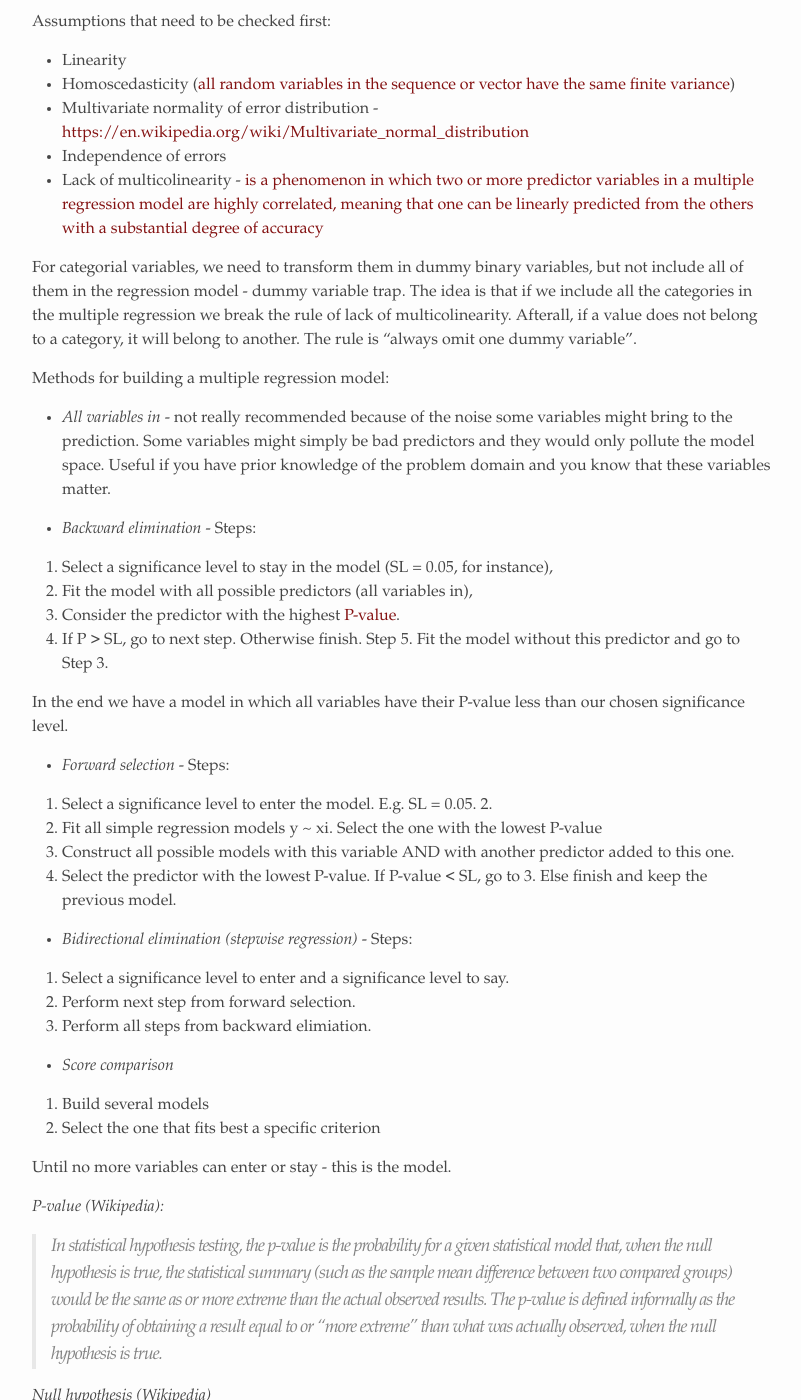
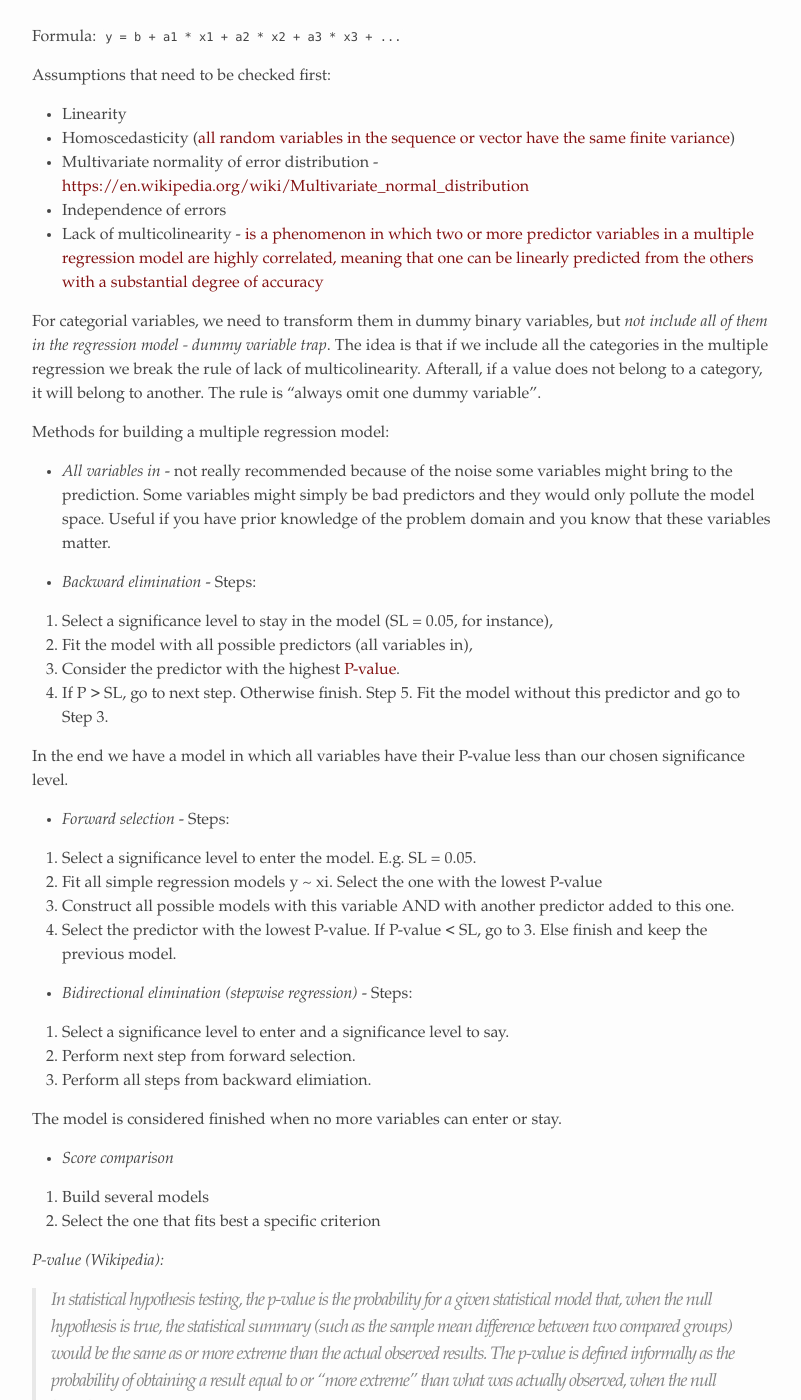
Before and after one commit to alexandrugris/my-jekyll-tech-blog, a Jekyll site: the page built from MyBlog/_posts/2017-03-25-MachineLearning-Notebook - 2.markdown, in a window 1280 px wide and 1400 px high, scrolled down 2846 px. Shown: the whole window, without its empty margins (238-1039 px from the left). Built offline with Jekyll 4.4.1, drawn with Linux system fonts in a browser that asks for light colours; some of the changed text lies outside the part shown.

Commit message:
small change

````diff
--- a/MyBlog/_posts/2017-03-25-MachineLearning-Notebook - 2.markdown
+++ b/MyBlog/_posts/2017-03-25-MachineLearning-Notebook - 2.markdown
@@ -8,11 +8,13 @@
 
 ### Simple Linear Regression With Plot
 
+Let's draw a plot with the following convesion:
 - Pink dots - training set X
 - Blue line - regression line on the train set
 - Red dots - values to predict (test set)
 - Green dots - predicted values for the test set (situated on the blue line)
-- Assumption is `y = ax + b`. We have sets of `y`s and `x`s, what value for `a` and `b` minimize the error of `sum ((yi-(axi + b))^2)`. `b` is called also the intercept and `a` is the slope.
+
+We consider sets of `y`s and `x`s, derived from experiments. Assuming that `y = ax + b`,  what value for `a` and `b` minimize the error of `sum ((yi-(axi + b))^2)`? `b` is called intercept and `a` is the slope.
 
 ```python
 import pandas as pd
@@ -109,7 +111,7 @@
 - Independence of errors
 - Lack of multicolinearity - [is a phenomenon in which two or more predictor variables in a multiple regression model are highly correlated, meaning that one can be linearly predicted from the others with a substantial degree of accuracy](https://en.wikipedia.org/wiki/Multicollinearity)
 
-For categorial variables, we need to transform them in dummy binary variables, but not include all of them in the regression model - dummy variable trap. The idea is that if we include all the categories in the multiple regression we break the rule of lack of multicolinearity. Afterall, if a value does not belong to a category, it will belong to another. The rule is "always omit one dummy variable".
+For categorial variables, we need to transform them in dummy binary variables, but *not include all of them in the regression model - dummy variable trap*. The idea is that if we include all the categories in the multiple regression we break the rule of lack of multicolinearity. Afterall, if a value does not belong to a category, it will belong to another. The rule is "always omit one dummy variable".
 
 Methods for building a multiple regression model:
 
@@ -126,7 +128,7 @@
 
 - *Forward selection* - Steps:
 
-1. Select a significance level to enter the model. E.g. SL = 0.05. 2.
+1. Select a significance level to enter the model. E.g. SL = 0.05.
 2. Fit all simple regression models y ~ xi. Select the one with the lowest P-value
 3. Construct all possible models with this variable AND with another predictor added to this one.
 4. Select the predictor with the lowest P-value. If P-value < SL, go to 3. Else finish and keep the previous model.
@@ -137,12 +139,12 @@
 2. Perform next step from forward selection.
 3. Perform all steps from backward elimiation.
 
+The model is considered finished when no more variables can enter or stay.
+
 - *Score comparison*
 
 1. Build several models
 2. Select the one that fits best a specific criterion
-
-Until no more variables can enter or stay - this is the model.
 
 *P-value (Wikipedia):*
 
````
